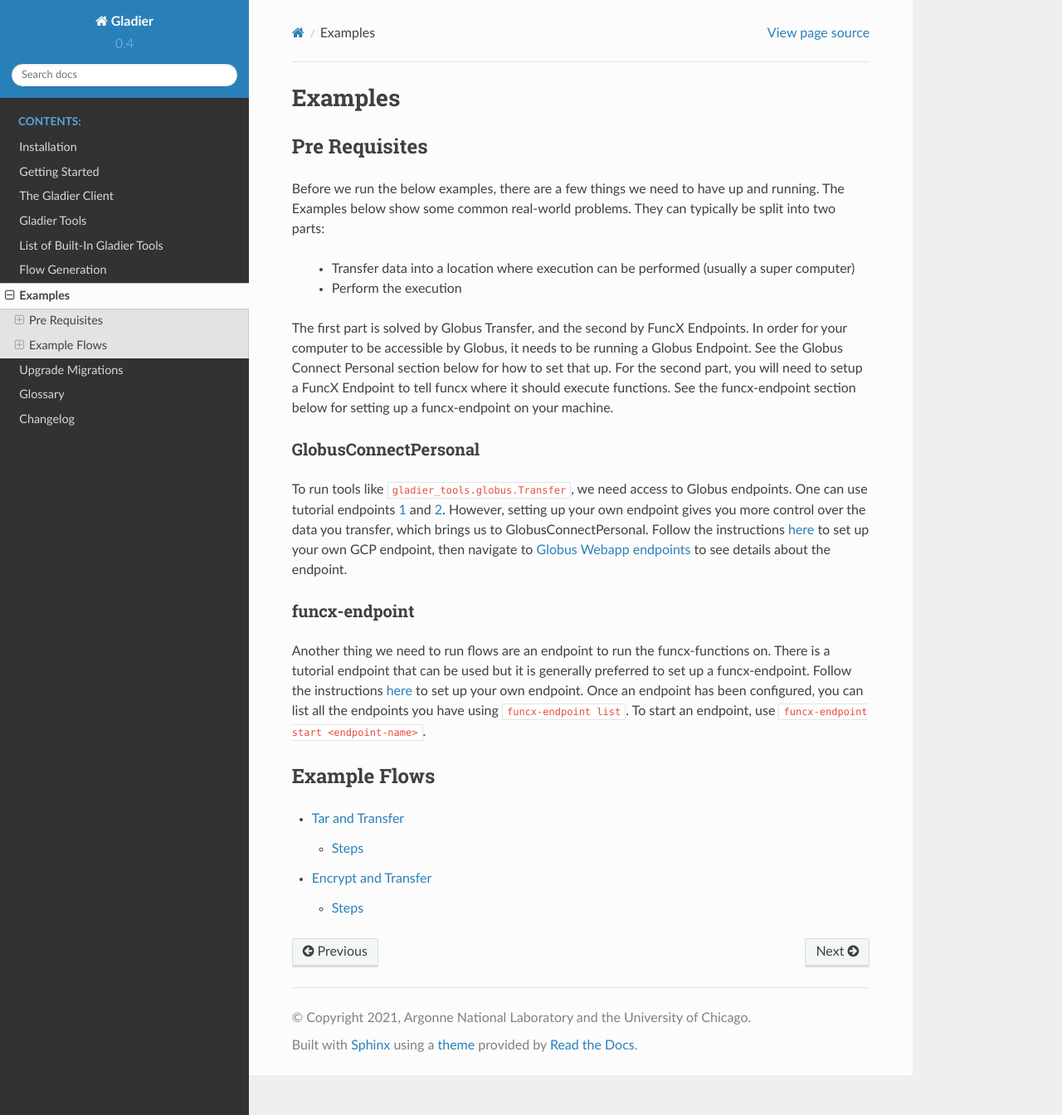
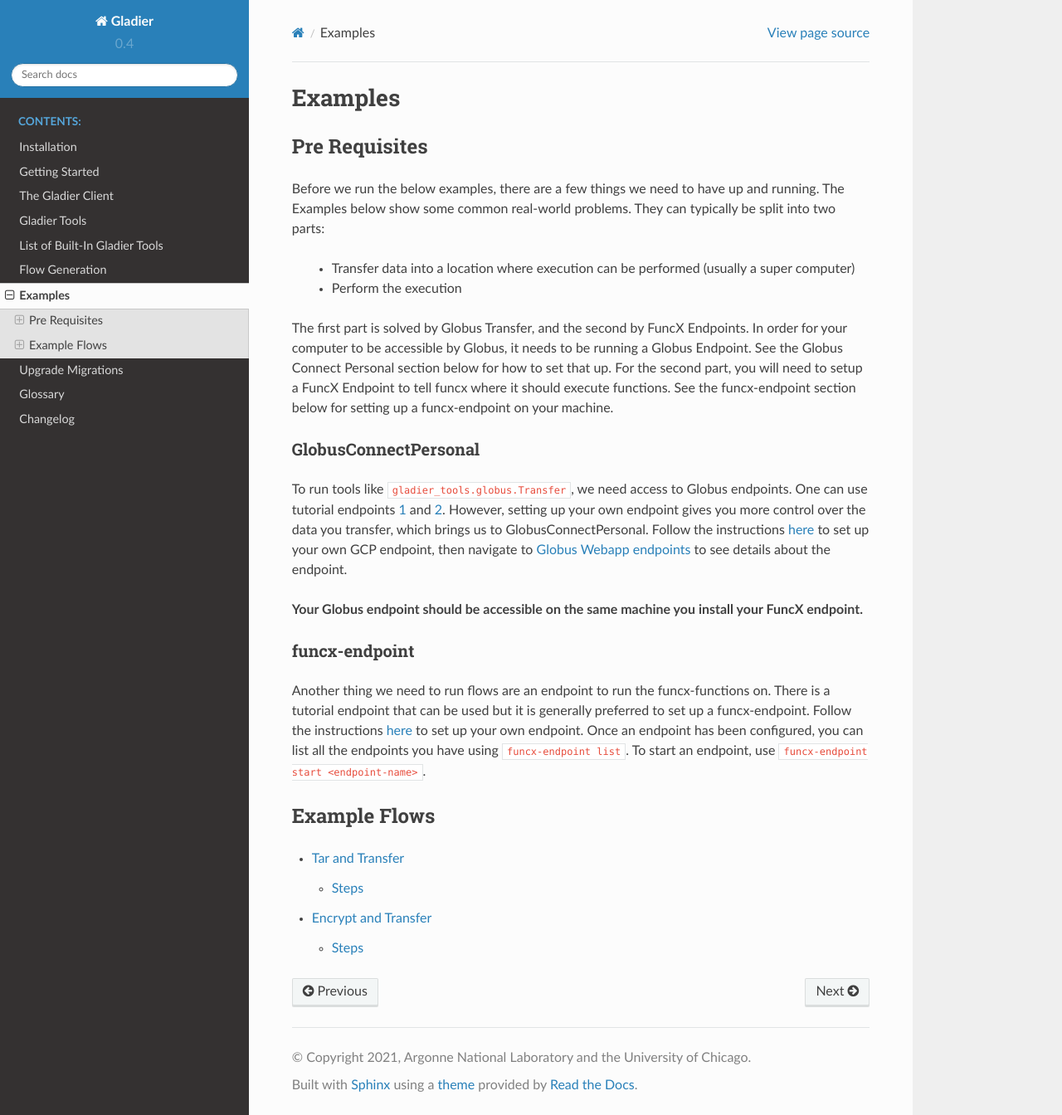
Before and after one commit to globus-gladier/gladier, a Sphinx documentation site: the page built from docs/examples.rst, in a window 1280 px wide and 1344 px high. Shown: the whole window at 83% size. Built offline with Sphinx 7.4.7 and the Read the Docs theme 2.0.0, drawn with Linux system fonts in a browser that asks for light colours.

Commit message:
added note for globus endpoint

```diff
--- a/docs/examples.rst
+++ b/docs/examples.rst
@@ -20,6 +20,8 @@ To run tools like ``gladier_tools.globus.Transfer``, we need access to Globus en
 However, setting up your own endpoint gives you more control over the data you transfer, which brings us to GlobusConnectPersonal. Follow the instructions `here <https://www.globus.org/globus-connect-personal>`_ to set up your own GCP endpoint, then navigate to `Globus Webapp endpoints <https://app.globus.org/endpoints>`_ to see details about the endpoint.
 
 
+**Your Globus endpoint should be accessible on the same machine you install your FuncX endpoint.**
+
 funcx-endpoint
 ###############
 
```
